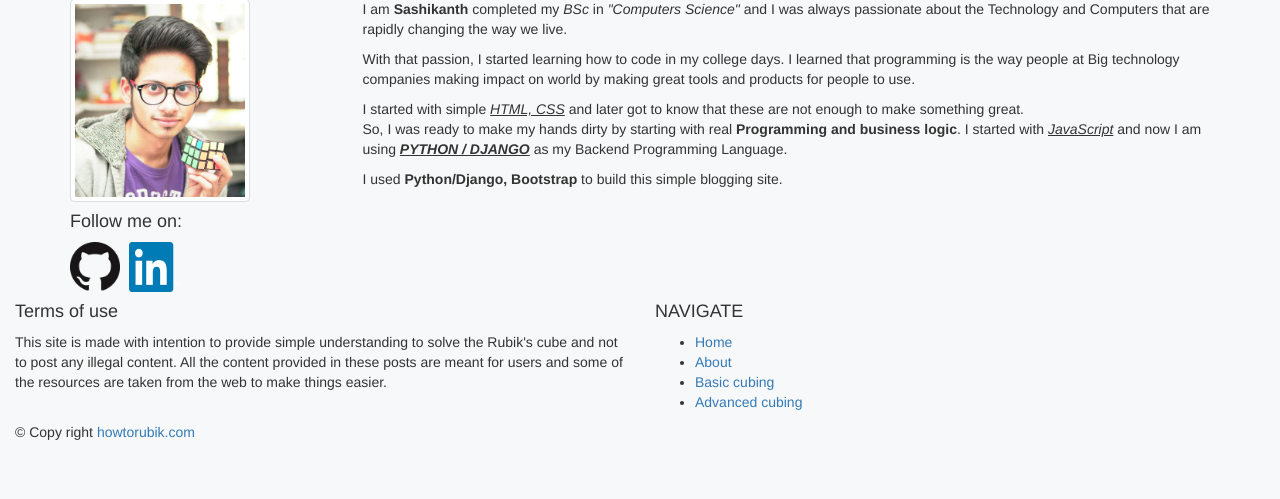
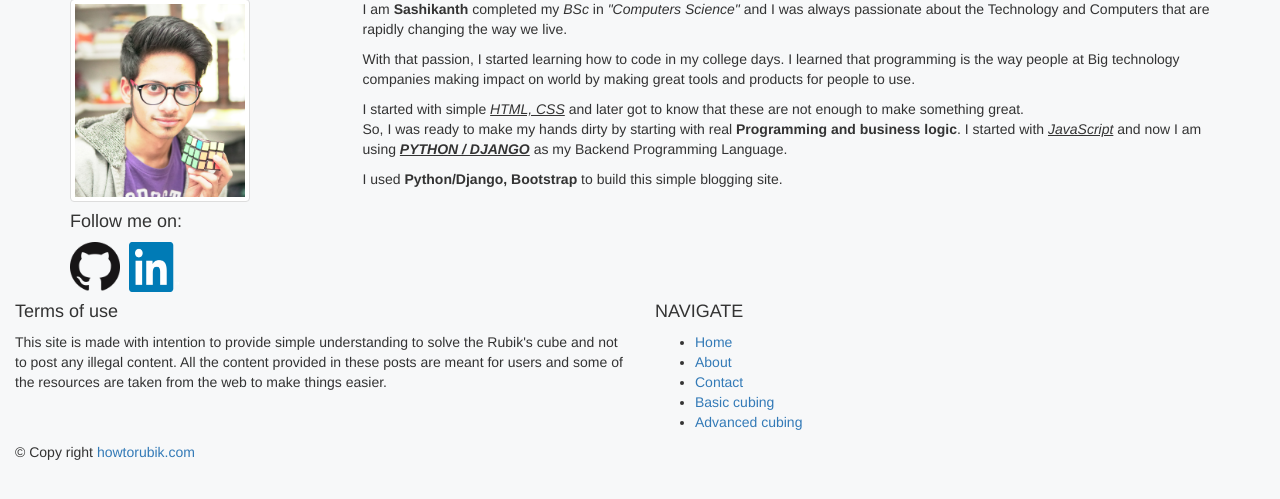
Before and after one commit to satyasashi/howtorubik, a Django app: page /about/ in a window 1280 px wide. Shown: the part 163-662 px from the top of the page. Run offline with Django 3.2, Linux system fonts and the light colour scheme; some libraries are stand-ins or nearby versions.

Commit message:
Added contact link in footer

```diff
--- a/templates/snippets/footer.html
+++ b/templates/snippets/footer.html
@@ -16,6 +16,7 @@
 				<ul>
 					<li><a href="{% url 'post_list' %}">Home</a></li>
 					<li><a href="{% url 'about' %}">About</a></li>
+					<li><a href="{% url 'contact' %}">Contact</a></li>
 					<li><a href="{% url 'basicCubing' %}">Basic cubing</a></li>
 					<li><a href="{% url 'advancedCubing' %}">Advanced cubing</a></li>
 				</ul>
```
